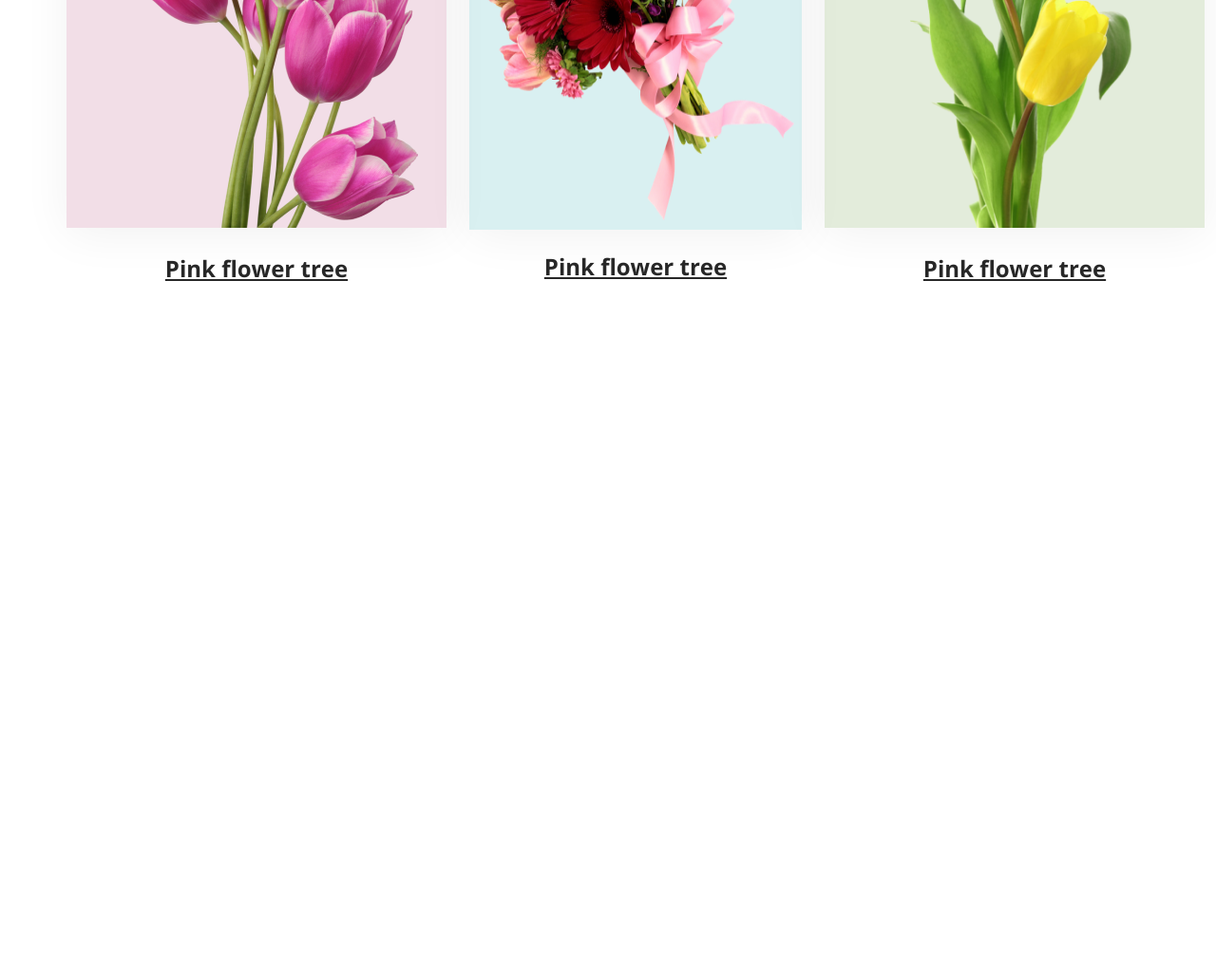
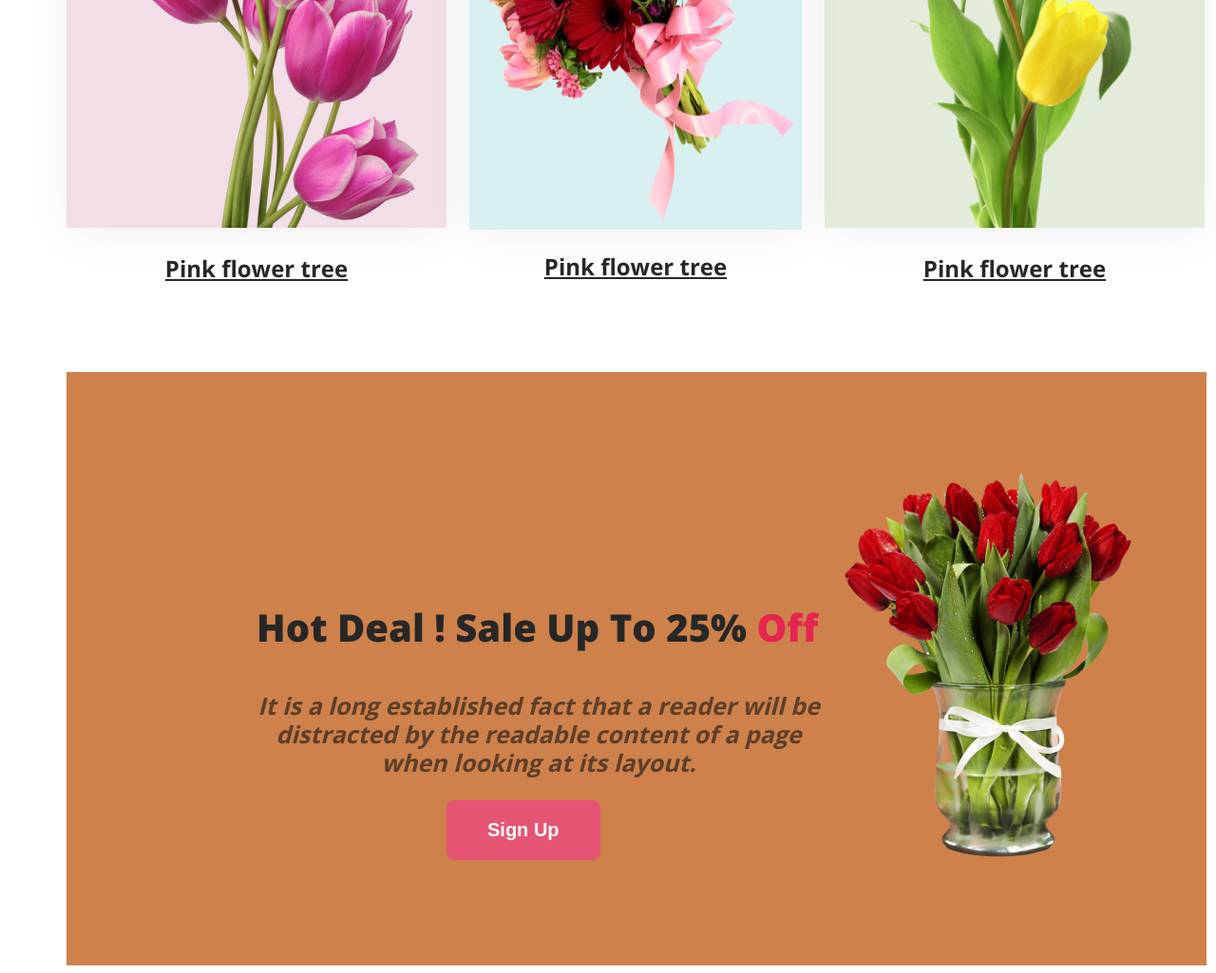
Before and after one commit to Lihan37/Lihan-flower-shop, a plain HTML site: page index.html in a window 1280 px wide. Shown: the part 1549-2574 px from the top of the page at 95% size. Before the commit the page ends 1849 px from the top, so only its background shows below. Drawn offline with nearby package versions, Linux system fonts and the light colour scheme.

Commit message:
sales added

```diff
--- a/index.html
+++ b/index.html
@@ -44,6 +44,18 @@
                 </div>
             </div>
         </section>
+        <section>
+            <div class="sales">
+                <div class="sales-content">
+                    <h3 class="sales-head">Hot Deal ! Sale Up To 25% <span style="color: #e4264f;">Off</span></h3>
+                    <p class="sales-des">It is a long established fact that a reader will be distracted by the readable content of a page when looking at its layout.</p>
+                    <button class="btn-one">Sign Up</button>
+                </div>
+                <div>
+                    <img src="Flower Asset/pngwing 8.png" alt="">
+                </div>
+            </div>
+        </section>
     </main>
 </body>
 
--- a/styles/flower.css
+++ b/styles/flower.css
@@ -158,7 +158,8 @@ main section {
     text-decoration-line: underline;
     margin-top: 20px;
 }
-.caption-two{
+
+.caption-two {
     color: #272727;
     text-align: center;
     font-size: 24px;
@@ -168,3 +169,35 @@ main section {
     text-decoration-line: underline;
     margin-top: 26px;
 }
+
+/* sales */
+.sales {
+    display: flex;
+    gap: 20px;
+    background: #ce814a;
+    margin-top: 100px;
+    padding: 100px 200px;
+    width: 800px;
+}
+
+.sales-head {
+    color: #272727;
+    font-size: 40px;
+    font-style: normal;
+    font-weight: 800;
+    line-height: normal;
+    padding-top: 17%;
+}
+
+.sales-des {
+    display: flex;
+    width: 594px;
+    flex-direction: column;
+    flex-shrink: 0;
+    color: rgba(20, 19, 19, 0.6);
+    text-align: center;
+    font-size: 25px;
+    font-style: italic;
+    font-weight: 600;
+    line-height: 30px;
+}
```
